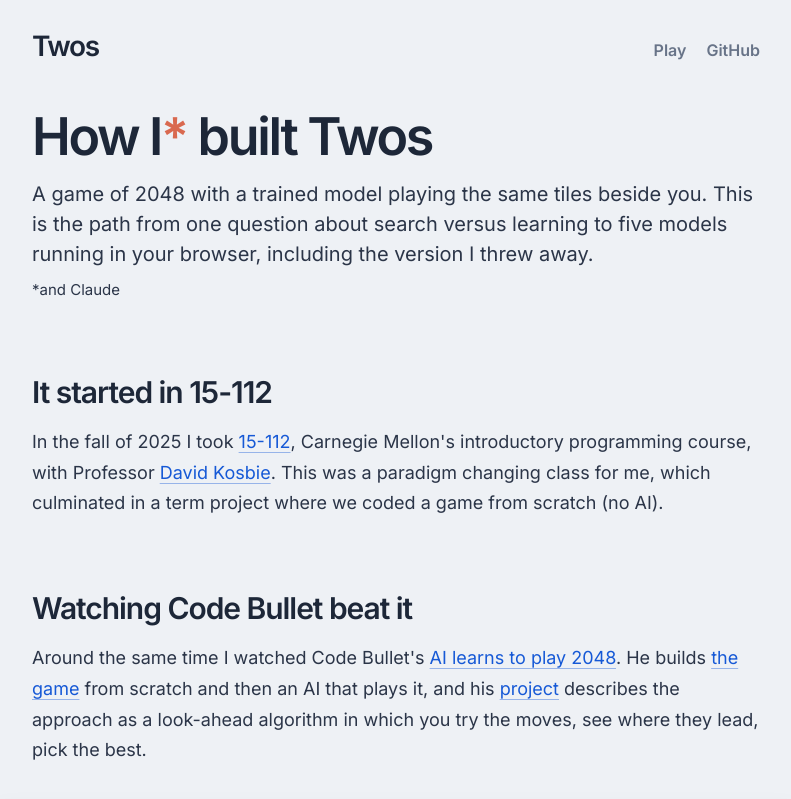
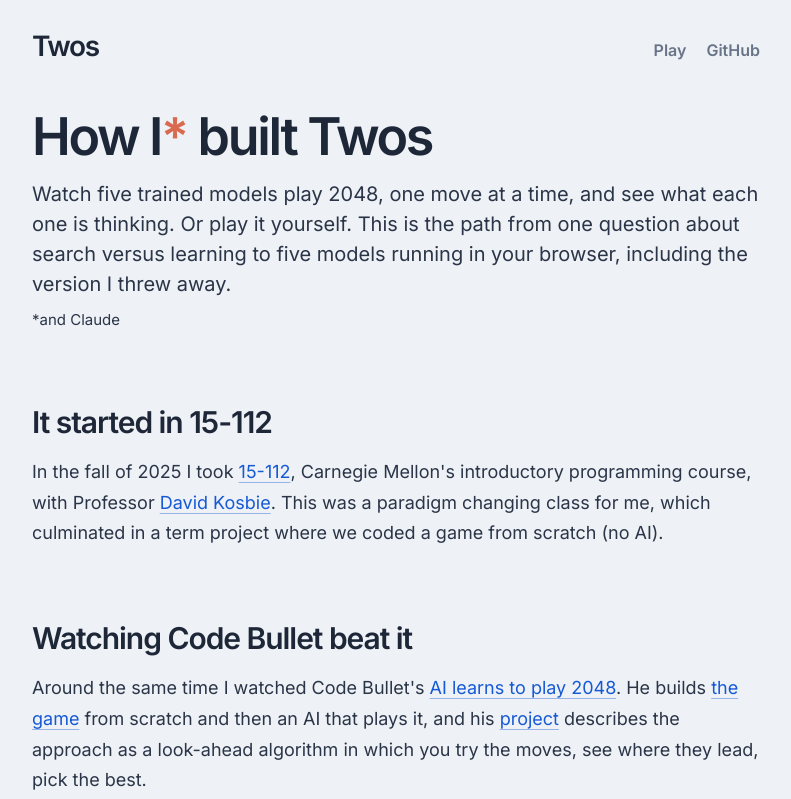
Before and after one commit to CharlieHubbard7/2048-rl-sandbox, a website: page site/methodology.html in a window 1280 px wide. Shown: the top 799 px of the page, without its empty margins (244-1035 px from the left). Drawn offline with Linux system fonts and the light colour scheme.

Commit message:
describe Twos as it is now at the top of the write-up
Co-Authored-By: Claude Opus 5.5 <noreply@anthropic.com>
Claude-Session: https://claude.ai/code/session_01VhT4YwYxB39AGeNYaFeUYi

```diff
--- a/site/methodology.html
+++ b/site/methodology.html
@@ -28,7 +28,8 @@
       <header>
         <h1>How I<span class="asterisk">*</span> built Twos</h1>
         <p class="dek">
-          A game of 2048 with a trained model playing the same tiles beside you. This is the path from one
+          Watch five trained models play 2048, one move at a time, and see what each one is thinking. Or play
+          it yourself. This is the path from one
           question about search versus learning to five models running in your browser, including the
           version I threw away.
         </p>
```
